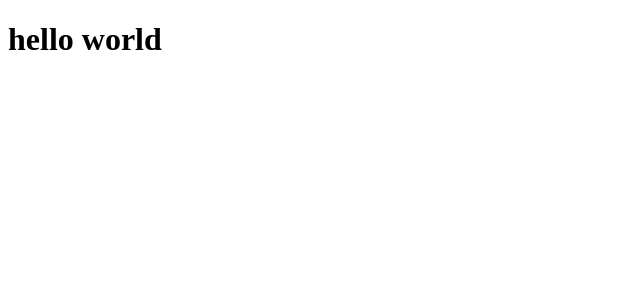
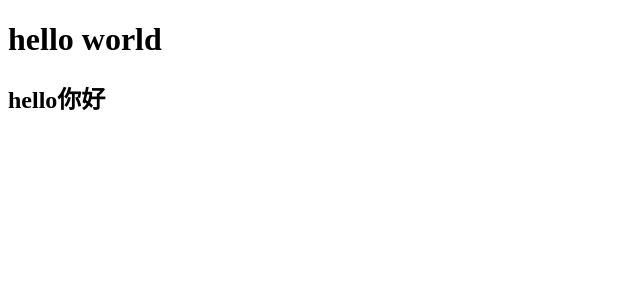
Before and after one commit to NickWuChingLin/shopping, a Nuxt app: page / in a window 1280 px wide. Shown: the top 300 px of the page, without its empty margins (0-640 px from the left). Built offline with nearby package versions, Linux system fonts and the light colour scheme.

Commit message:
建立路徑

```diff
--- a/pages/index.vue
+++ b/pages/index.vue
@@ -1,5 +1,6 @@
 <template >
     <h1>hello world</h1>
+    <h2>hello你好</h2>
     <nuxt-page></nuxt-page>
 </template>
 
```
